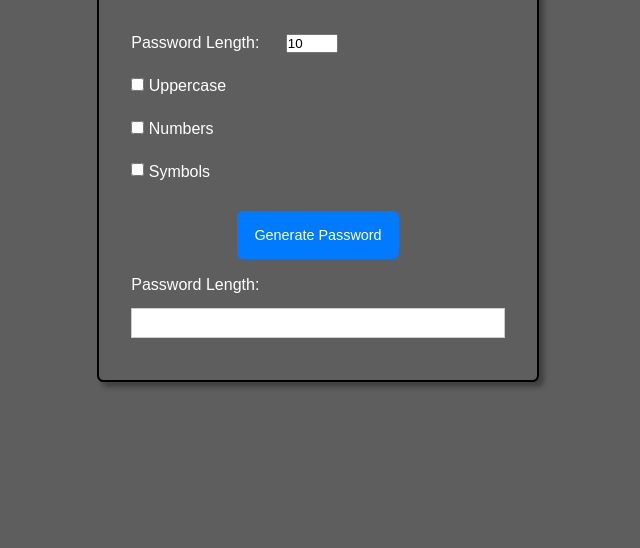
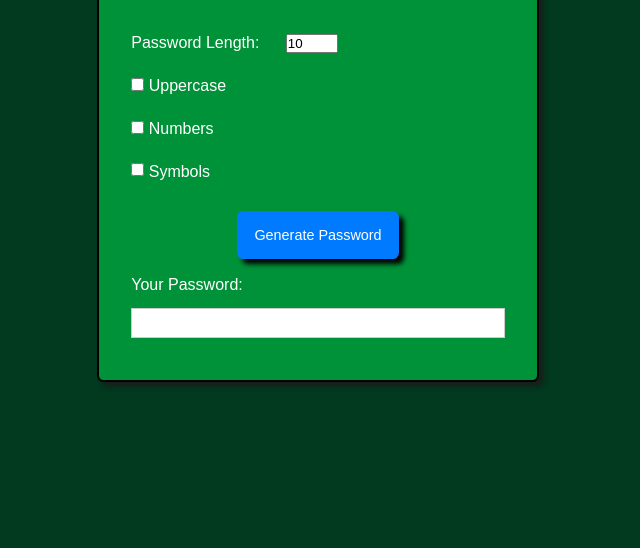
Before and after one commit to TYoung922/password_generator, a plain HTML site: page index.html in a window 1280 px wide. Shown: the part 252-800 px from the top of the page, without its empty margins (322-962 px from the left). Drawn offline with Linux system fonts and the light colour scheme.

Commit message:
add style

```diff
--- a/index.html
+++ b/index.html
@@ -33,7 +33,7 @@
 
       <button id="generate" onclick="generatePass()">Generate Password</button>
       <div>
-        <label for="length"> Password Length: </label>
+        <label for="length"> Your Password: </label>
         <input type="text" id="password" name="password" readonly />
       </div>
     </div>
--- a/style.css
+++ b/style.css
@@ -11,7 +11,7 @@ body {
   display: flex;
   justify-content: center;
   align-items: center;
-  background-color: #5e5e5e;
+  background-color: #013a1f;
   color: white;
 }
 
@@ -19,11 +19,13 @@ body {
   border: 2px solid black;
   padding: 2rem;
   border-radius: 0.4rem;
-  box-shadow: 5px 5px 5px rgba(57, 57, 57, 0.794);
+  background-color: #009238;
+  box-shadow: 5px 5px 5px rgba(27, 27, 27, 0.794);
 }
 
 h1 {
   text-align: center;
+  text-shadow: 5px 5px 5px black;
 }
 
 label {
@@ -35,6 +37,11 @@ label {
 input {
   margin: 0.8rem 0;
 }
+
+input:checked {
+  box-shadow: 2px 2px 2px black;
+}
+
 button {
   display: block;
   margin: 1.1rem auto;
@@ -45,9 +52,14 @@ button {
   border: none;
   border-radius: 0.4rem;
   cursor: pointer;
+  box-shadow: 5px 5px 5px black;
 }
 button:hover {
   background-color: #0062cc;
+}
+
+button:active {
+  box-shadow: 2px 2px 2px black;
 }
 
 #password {
```
